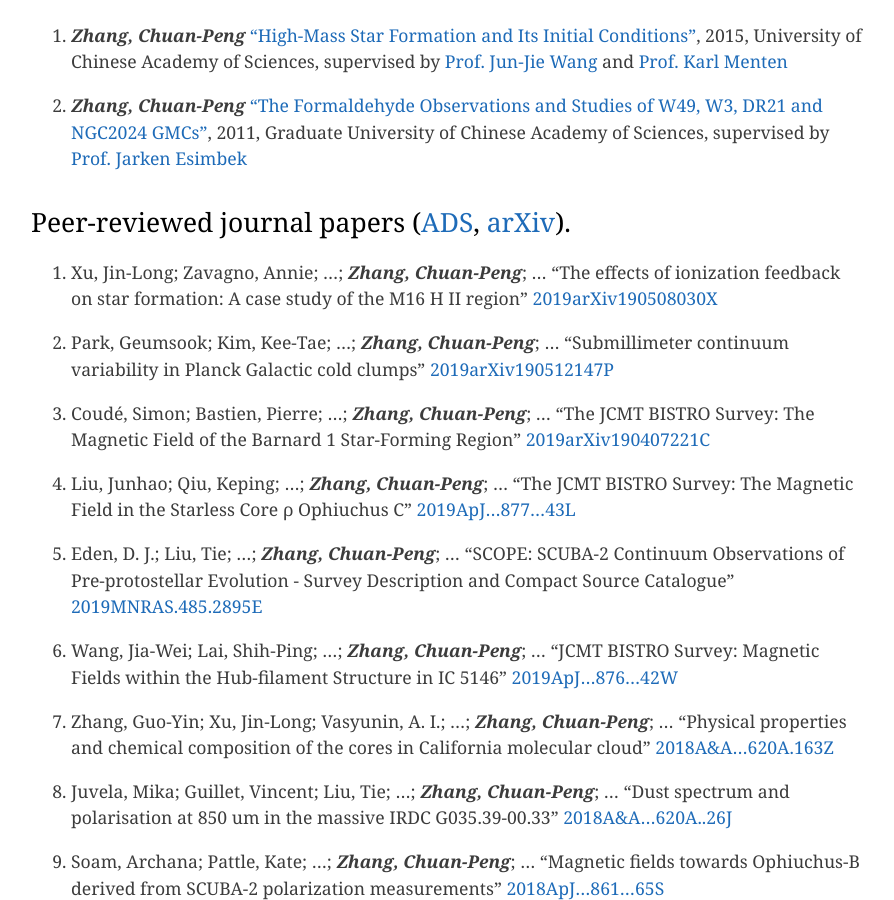
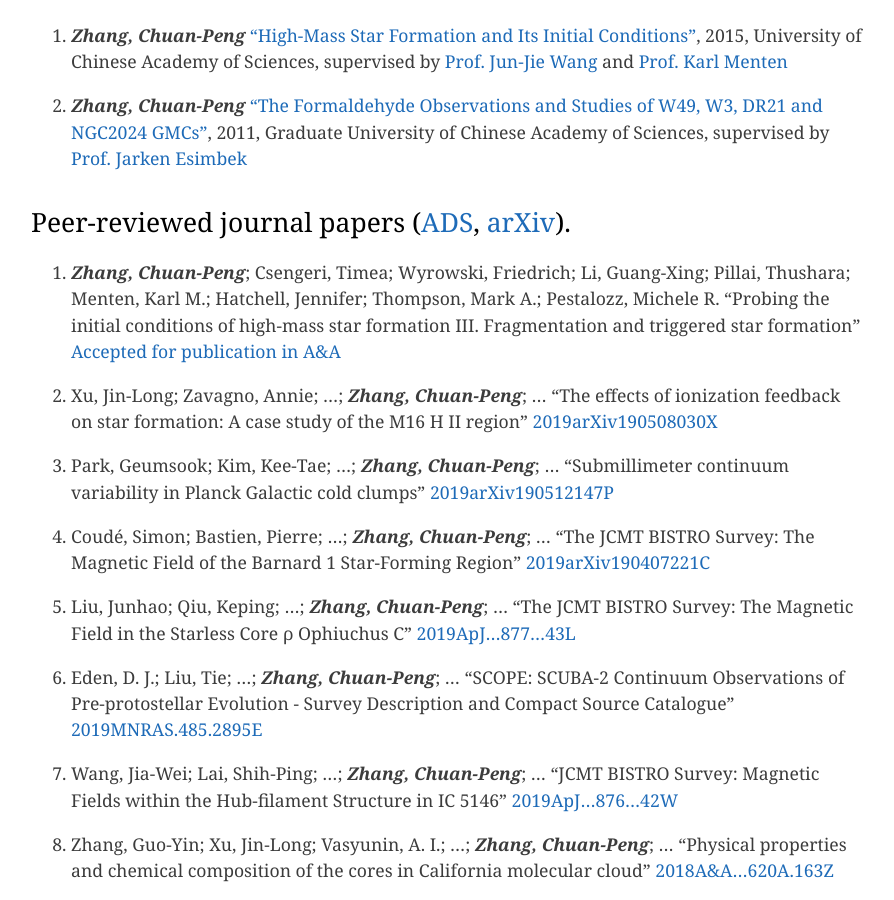
Before and after one commit to zcp521/zcp521.github.io, a Jekyll site: the page built from pub.md, in a window 1280 px wide and 900 px high, scrolled down 476 px. Shown: the whole window, without its empty margins (193-1087 px from the left). Built offline with Jekyll 4.4.1, drawn with Linux system fonts in a browser that asks for light colours.

Commit message:
Initial commit

```diff
--- a/pub.md
+++ b/pub.md
@@ -13,6 +13,10 @@
 
 
 ## Peer-reviewed journal papers ([ADS](http://adsabs.harvard.edu/cgi-bin/nph-abs_connect?library&libname=zhang&libid=5a2d77bd55), [arXiv](https://arxiv.org/a/zhang_c_2.html)).
+
+36. ***Zhang, Chuan-Peng***; Csengeri, Timea; Wyrowski, Friedrich; Li, Guang-Xing; Pillai, Thushara; Menten, Karl M.; Hatchell, Jennifer; Thompson, Mark A.; Pestalozz, Michele R.
+	"Probing the initial conditions of high-mass star formation III. Fragmentation and triggered star formation"
+	[Accepted for publication in A&A]({{site.baseurl}}/pub/PdBI-continuum.pdf)
 
 35. Xu, Jin-Long; Zavagno, Annie; ...; ***Zhang, Chuan-Peng***; ...
 	"The effects of ionization feedback on star formation: A case study of the M16 H II region"
```
Also changed, not shown: 1 other file.
